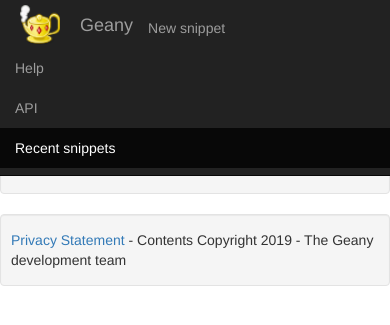
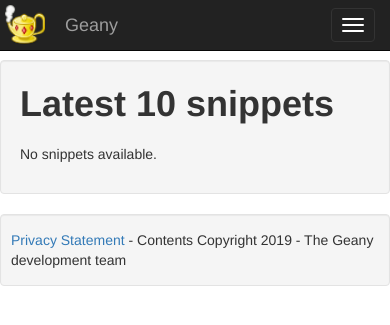
Before and after one commit to geany/www.geany.org, a Django app: page /p/latest/ in a window 390 px wide. Shown: the top 325 px of the page. Run offline with Django 3.2, Linux system fonts and the light colour scheme; data comes from the database, SQL or seed files in the repository; data that the repository does not hold is empty; parts of the project's set-up code (start-up, migrations or seed data) failed here and were passed over; some libraries are stand-ins or nearby versions.

Commit message:
Fix navbar menu collapsing on small screens
Also fix a few styling issues on small screens in Pastebin.

```diff
--- a/pastebin/static/css/pastebin.css
+++ b/pastebin/static/css/pastebin.css
@@ -36,6 +36,8 @@ form.new-snippet-form {
     margin-bottom: 0px;
     width: auto;
     border: none;
+    background-color: inherit; /* overwrite the color set by .form-control */
+    box-shadow: inherit; /* overwrite the shadow set by .form-control */
 }
 
 .new-snippet-form ul#id_expire_options li {
@@ -114,6 +116,7 @@ div #snippet_list li {
 div #snippet_list a {
     text-decoration: none;
     width: 100%;
+    white-space: normal;
 }
 /*
  * Embedded snippet list
--- a/pastebin/templates/pastebin/base.html
+++ b/pastebin/templates/pastebin/base.html
@@ -15,10 +15,18 @@
 
 <div class="navbar navbar-inverse navbar-fixed-top">
     <div class="container">
+        <div class="navbar-header">
+            <button type="button" class="navbar-toggle" data-toggle="collapse" data-target="#navbar">
+                <span class="icon-bar"></span>
+                <span class="icon-bar"></span>
+                <span class="icon-bar"></span>
+            </button>
             <img src="{% static "img/geany-36x36.png" %}" class="navbar-brand">
-        <a class="navbar-brand" href="{% url "home" %}">Geany</a>
+            <a href="{% url "home" %}" class="navbar-brand">Geany</a>
+        </div>
 
-        <ul class="nav navbar-nav">
+        <div class="navbar-collapse collapse" id="navbar">
+            <ul class="nav navbar-nav" id="navbar">
                 <li class="{% if request.path == url_snippet_new %} active{% endif %}">
                     <a href="{{ url_snippet_new }}">New snippet</a>
                 </li>
@@ -34,5 +42,6 @@
             </ul>
         </div>
     </div>
+</div>
 
 {% endblock %}
```
Also changed, not shown: geany/templates/base.html (+11 -3 lines). Lines whose indentation alone changed are shown as unchanged.
